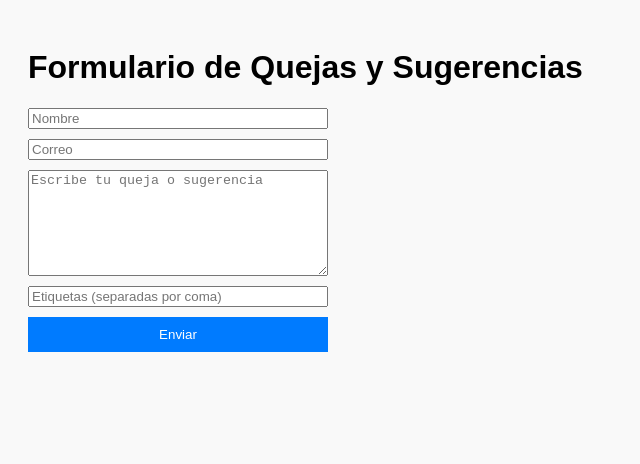
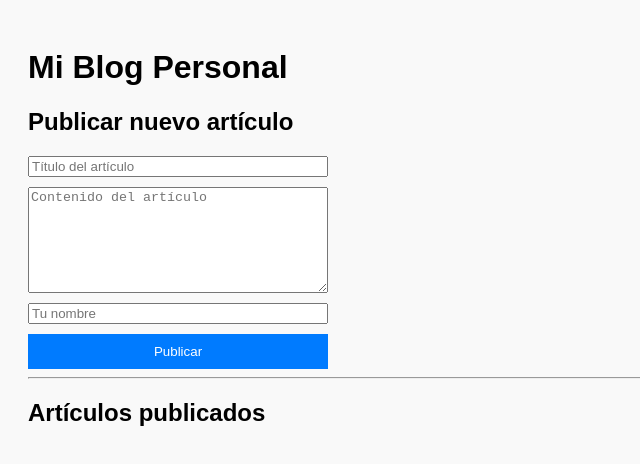
Before and after one commit to Kumave/quejasSUGERENCIAS, a plain HTML site: page index.html in a window 1280 px wide. Shown: the whole page, without its empty margins (0-640 px from the left). Drawn offline with Linux system fonts and the light colour scheme; no server answers.

Commit message:
Update title and form for personal blog

```diff
--- a/index.html
+++ b/index.html
@@ -2,20 +2,27 @@
 <html lang="es">
 <head>
   <meta charset="UTF-8">
-  <title>Quejas y Sugerencias</title>
+  <title>Mi Blog Personal</title>
   <link rel="stylesheet" href="style.css">
 </head>
 <body>
-  <h1>Formulario de Quejas y Sugerencias</h1>
-  <form id="formQueja">
-    <input type="text" id="nombre" placeholder="Nombre" required>
-    <input type="email" id="email" placeholder="Correo" required>
-    <textarea id="mensaje" placeholder="Escribe tu queja o sugerencia" required></textarea>
-    <input type="text" id="etiquetas" placeholder="Etiquetas (separadas por coma)">
-    <button type="submit">Enviar</button>
+
+  <h1>Mi Blog Personal</h1>
+
+  <!-- FORMULARIO PARA PUBLICAR ARTÍCULOS -->
+  <h2>Publicar nuevo artículo</h2>
+  <form id="formArticulo">
+    <input type="text" id="titulo" placeholder="Título del artículo" required>
+    <textarea id="contenido" placeholder="Contenido del artículo" required></textarea>
+    <input type="text" id="autor" placeholder="Tu nombre" required>
+    <button type="submit">Publicar</button>
   </form>
 
-  <div id="listaQuejas"></div>
+  <hr>
+
+  <!-- LISTA DE ARTÍCULOS -->
+  <h2>Artículos publicados</h2>
+  <div id="listaArticulos"></div>
 
   <script type="module" src="script.js"></script>
 </body>
```
